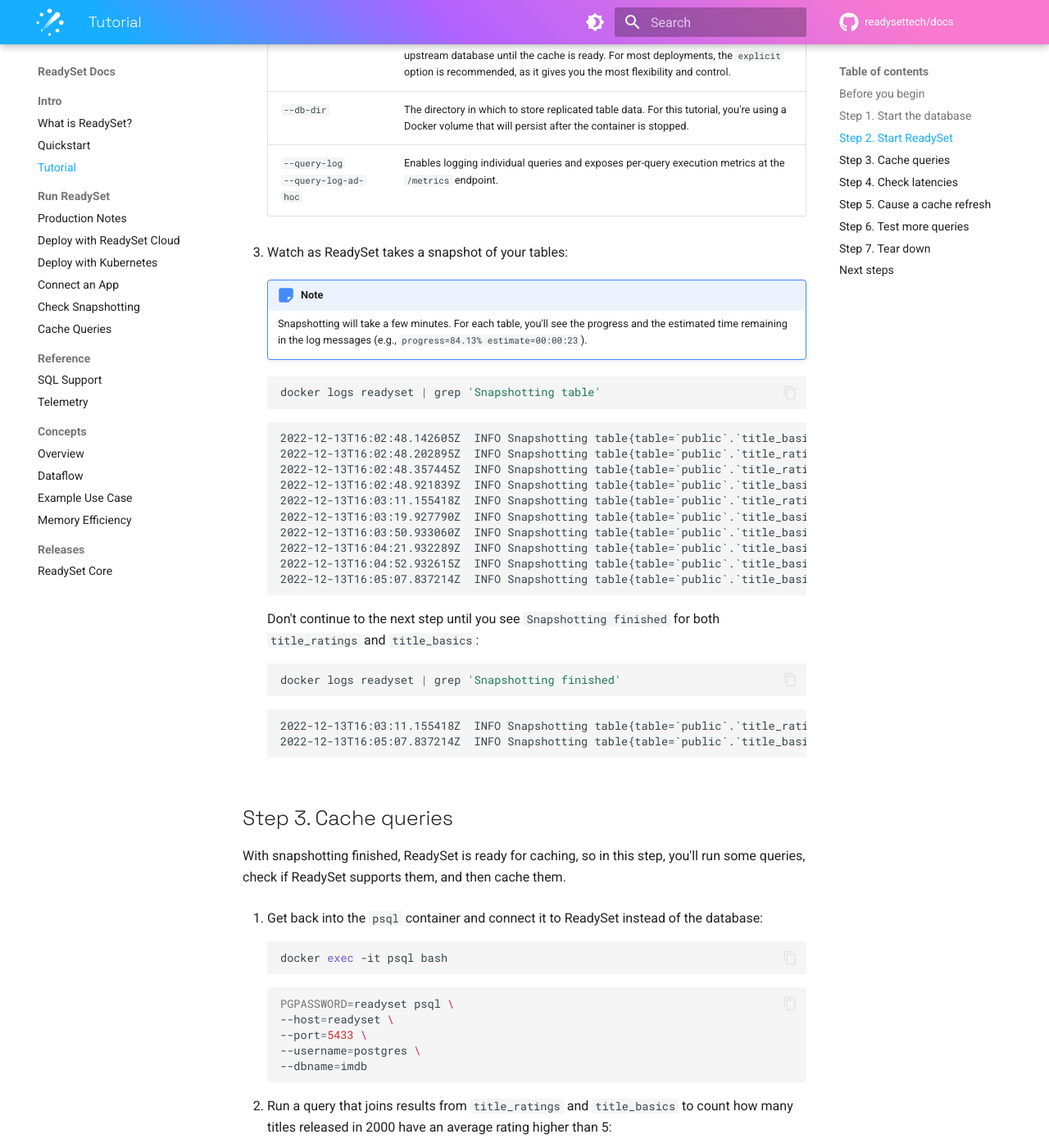
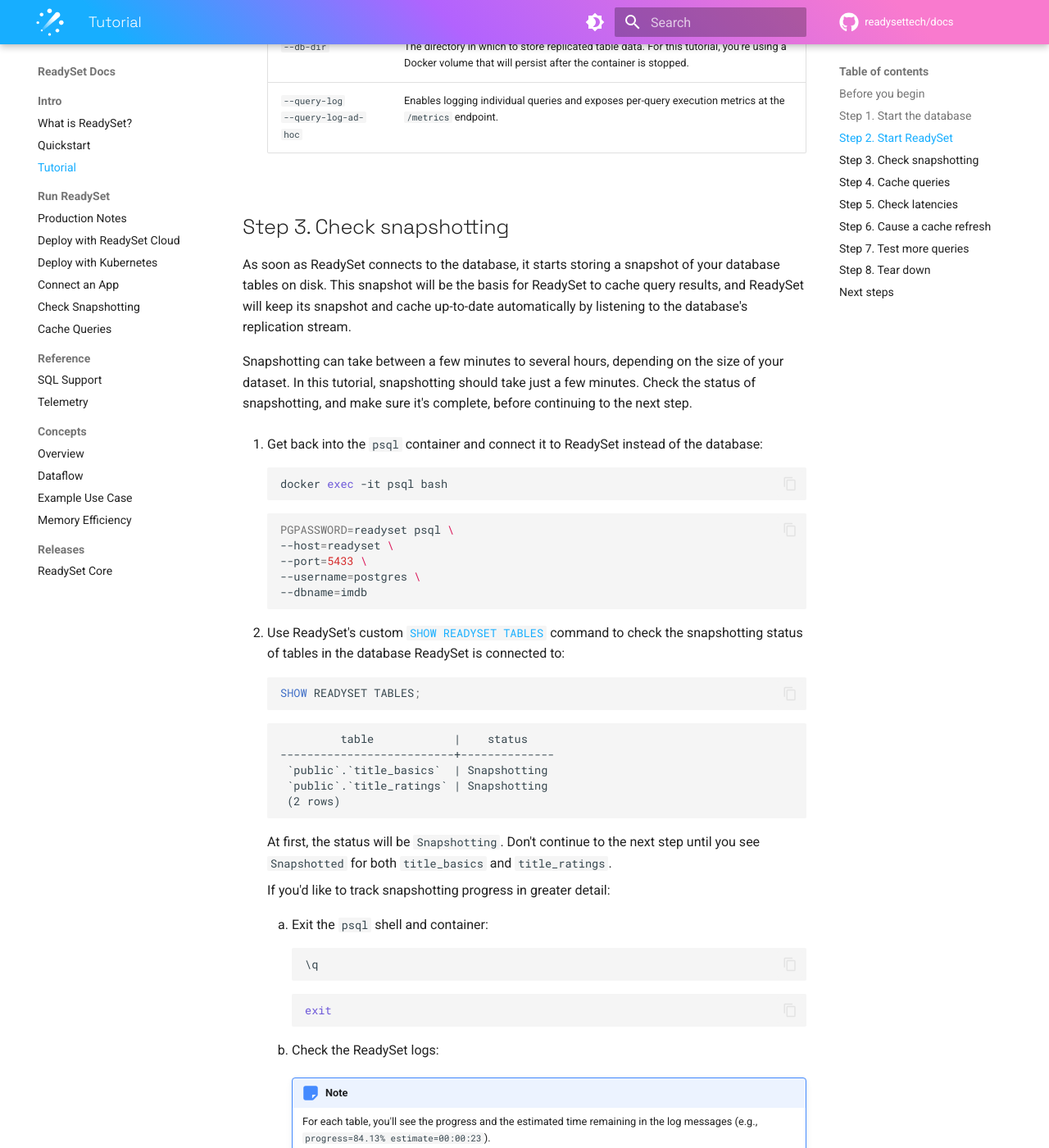
Before and after one commit to readysettech/docs-old, an MkDocs documentation site: the page built from docs/guides/tutorial.md, in a window 1280 px wide and 1400 px high, scrolled down 5811 px. Shown: the whole window at 82% size. Built offline with MkDocs 1.6.1 and Material for MkDocs 9.7.7, drawn with Linux system fonts in a browser that asks for light colours; comment, search, counter and statistics services are not loaded; some of the changed lines change nothing that is shown; some of the changed text lies outside the part shown.

Commit message:
Add "Check snapshotting" step to tutorial
- Start with new SQL command. Suggest logs for more
  granular tracking.
- Also fix step numbering throughout.

````diff
--- a/docs/guides/tutorial.md
+++ b/docs/guides/tutorial.md
@@ -22,7 +22,7 @@
     docker network create -d bridge readyset-net
     ```
 
-2. Create a new container and start Postgres inside it:
+1. Create a new container and start Postgres inside it:
 
     ``` sh
     docker run -d \
@@ -35,7 +35,7 @@
     -c wal_level=logical
     ```
 
-2. Take a moment to understand the flags you used:
+1. Take a moment to understand the flags you used:
 
     <style>
       table thead tr th:first-child {
@@ -50,9 +50,9 @@
     `--publish` | Maps the Postgres port from the container to the host so you can access the database from outside of Docker.
     `--network` | Connects the container to the bridge network you created earlier.
     `-e` | Sets environment variables to create a password for the default `postgres` user and to create a database. You'll use these details when connecting to Postgres.
-    `-c` |  Turns on Postgres [logical replication](https://www.postgresql.org/docs/current/logical-replication.html). Once ReadySet has taken an initial snapshot of the database, it uses the logical replication stream to keep its snapshot and caches up-to-date as the database changes. You'll see this in action in [Step 5](#step-5-cause-a-cache-refresh).
+    `-c` |  Turns on Postgres [logical replication](https://www.postgresql.org/docs/current/logical-replication.html). Once ReadySet has taken an initial snapshot of the database, it uses the logical replication stream to keep its snapshot and caches up-to-date as the database changes. You'll see this in action in [Step 6](#step-6-cause-a-cache-refresh).
 
-3. Create a second container for downloading sample data and running the `psql` client:
+1. Create a second container for downloading sample data and running the `psql` client:
 
     ``` sh
     docker run -dit \
@@ -62,7 +62,7 @@
     bash
     ```
 
-4. Get into the container and install some dependencies for downloading the sample data:
+1. Get into the container and install some dependencies for downloading the sample data:
 
     ``` sh
     docker exec -it psql bash
@@ -73,14 +73,14 @@
     && apt-get -y install curl unzip
     ```
 
-5. Download CSV files containing data for these tables from the [IMDb dataset](https://www.imdb.com/interfaces/):
+1. Download CSV files containing data for these tables from the [IMDb dataset](https://www.imdb.com/interfaces/):
 
     ``` sh
     curl -O https://raw.githubusercontent.com/readysettech/docs/main/docs/assets/quickstart_sample_data.zip \
     && unzip quickstart_sample_data.zip
     ```
 
-6. Use the `psql` client to create the schema for 2 tables, `title_basics` and `title_ratings`:
+1. Use the `psql` client to create the schema for 2 tables, `title_basics` and `title_ratings`:
 
     ``` sh
     PGPASSWORD=readyset psql \
@@ -114,7 +114,7 @@
         );"
     ```
 
-7. Load the data into each table:
+1. Load the data into each table:
 
     !!! note
 
@@ -142,7 +142,7 @@
         with DELIMITER E'\t'"
     ```
 
-8. Open the `psql` shell and get a sense of the data in each table:
+1. Open the `psql` shell and get a sense of the data in each table:
 
     ``` sh
     PGPASSWORD=readyset psql \
@@ -186,7 +186,7 @@
     (1 row)
     ```
 
-9. Exit the `psql` shell and container:
+1. Exit the `psql` shell and container:
 
     ``` sql
     \q
@@ -198,7 +198,7 @@
 
 ## Step 2. Start ReadySet
 
-Now that you have a live database with sample data, you'll connect ReadySet to the database and watch it take a snapshot of your tables. This snapshot will be the basis for ReadySet to cache query results, and ReadySet will keep its snapshot and cache up-to-date automatically by listening to the database's replication stream.
+Now that you have a live database with sample data, you'll connect ReadySet to the database.
 
 1. Create a third container and start ReadySet inside it, connecting ReadySet to your Postgres database via the connection string in `--upstream-db-url`:
 
@@ -227,7 +227,7 @@
     --query-log-ad-hoc
     ```
 
-2. This `docker run` command is similar to the one you used to start Postgres. However, the flags following the `readyset` image are specific to ReadySet. Take a moment to understand them:
+1. This `docker run` command is similar to the one you used to start Postgres. However, the flags following the `readyset` image are specific to ReadySet. Take a moment to understand them:
 
     Flag | Details
     -----|--------
@@ -238,47 +238,15 @@
     `--upstream-db-url` | <p>The URL for connecting ReadySet to Postgres. This connection URL includes the username and password for ReadySet to authenticate with as well as the database to replicate.</p><div class="admonition tip"><p class="admonition-title">Tip</p><p>By default, ReadySet replicates all tables in all schemas of the specified Postgres database. For this tutorial, that's fine. However, in future deployments, if the queries you want to cache access only a specific schema or specific tables in a schema, or if some tables can't be replicated by ReadySet because they contain [data types](../reference/sql-support.md#data-types) that ReadySet does not support, you can narrow the scope of replication by passing `--replication-tables=<schema.table>,<schema.table>`.</p>
     `--address` | The IP and port that ReadySet listens on. For this tutorial, ReadySet is running locally on a different port than Postgres, so connecting `psql` to ReadySet is just a matter of changing the port from `5432` to `5433`.</p>
     `--username`<br>`--password`| The username and password for connecting clients to ReadySet. For this tutorial, you're using the same username and password for both Postgres and ReadySet.
-    `--query-caching` | <p>The query caching mode for ReadySet.</p><p>For this tutorial, you've set this to `explicit`, which means you must run a specific command to have ReadySet cache a query (covered in [Step 3](#step-3-cache-queries)). The other options are `inrequestpath` and `async`. `inrequestpath` caches [supported queries](../reference/sql-support/#query-caching) automatically but blocks queries from returning results until the cache is ready. `async` also caches supported queries automatically but proxies queries to the upstream database until the cache is ready. For most deployments, the `explicit` option is recommended, as it gives you the most flexibility and control.</p>
+    `--query-caching` | <p>The query caching mode for ReadySet.</p><p>For this tutorial, you've set this to `explicit`, which means you must run a specific command to have ReadySet cache a query (covered in [Step 4](#step-4-cache-queries)). The other options are `inrequestpath` and `async`. `inrequestpath` caches [supported queries](../reference/sql-support/#query-caching) automatically but blocks queries from returning results until the cache is ready. `async` also caches supported queries automatically but proxies queries to the upstream database until the cache is ready. For most deployments, the `explicit` option is recommended, as it gives you the most flexibility and control.</p>
     `--db-dir` | The directory in which to store replicated table data. For this tutorial, you're using a Docker volume that will persist after the container is stopped.
     `--query-log`<br>`--query-log-ad-hoc` | Enables logging individual queries and exposes per-query execution metrics at the `/metrics` endpoint.
 
-3. Watch as ReadySet takes a snapshot of your tables:
+## Step 3. Check snapshotting
 
-    !!! note
+As soon as ReadySet connects to the database, it starts storing a snapshot of your database tables on disk. This snapshot will be the basis for ReadySet to cache query results, and ReadySet will keep its snapshot and cache up-to-date automatically by listening to the database's replication stream.
 
-        Snapshotting will take a few minutes. For each table, you'll see the progress and the estimated time remaining in the log messages (e.g., `progress=84.13% estimate=00:00:23`).
-
-    ``` sh
-    docker logs readyset | grep 'Snapshotting table'
-    ```
-
-    ``` {.text .no-copy}
-    2022-12-13T16:02:48.142605Z  INFO Snapshotting table{table=`public`.`title_basics`}: replicators::postgres_connector::snapshot: Snapshotting table context=LogContext({"deployment": "quickstart-postgres"})
-    2022-12-13T16:02:48.202895Z  INFO Snapshotting table{table=`public`.`title_ratings`}: replicators::postgres_connector::snapshot: Snapshotting table context=LogContext({"deployment": "quickstart-postgres"})
-    2022-12-13T16:02:48.357445Z  INFO Snapshotting table{table=`public`.`title_ratings`}: replicators::postgres_connector::snapshot: Snapshotting started context=LogContext({"deployment": "quickstart-postgres"}) rows=1246402
-    2022-12-13T16:02:48.921839Z  INFO Snapshotting table{table=`public`.`title_basics`}: replicators::postgres_connector::snapshot: Snapshotting started context=LogContext({"deployment": "quickstart-postgres"}) rows=5159701
-    2022-12-13T16:03:11.155418Z  INFO Snapshotting table{table=`public`.`title_ratings`}: replicators::postgres_connector::snapshot: Snapshotting finished context=LogContext({"deployment": "quickstart-postgres"}) rows_replicated=1246402
-    2022-12-13T16:03:19.927790Z  INFO Snapshotting table{table=`public`.`title_basics`}: replicators::postgres_connector::snapshot: Snapshotting progress context=LogContext({"deployment": "quickstart-postgres"}) rows_replicated=1126400 progress=21.83% estimate=00:01:51
-    2022-12-13T16:03:50.933060Z  INFO Snapshotting table{table=`public`.`title_basics`}: replicators::postgres_connector::snapshot: Snapshotting progress context=LogContext({"deployment": "quickstart-postgres"}) rows_replicated=2282496 progress=44.24% estimate=00:01:18
-    2022-12-13T16:04:21.932289Z  INFO Snapshotting table{table=`public`.`title_basics`}: replicators::postgres_connector::snapshot: Snapshotting progress context=LogContext({"deployment": "quickstart-postgres"}) rows_replicated=3433014 progress=66.54% estimate=00:00:46
-    2022-12-13T16:04:52.932615Z  INFO Snapshotting table{table=`public`.`title_basics`}: replicators::postgres_connector::snapshot: Snapshotting progress context=LogContext({"deployment": "quickstart-postgres"}) rows_replicated=4604034 progress=89.23% estimate=00:00:14
-    2022-12-13T16:05:07.837214Z  INFO Snapshotting table{table=`public`.`title_basics`}: replicators::postgres_connector::snapshot: Snapshotting finished context=LogContext({"deployment": "quickstart-postgres"}) rows_replicated=5159701
-    ```
-
-    Don't continue to the next step until you see `Snapshotting finished` for both `title_ratings` and `title_basics`:
-
-    ``` sh
-    docker logs readyset | grep 'Snapshotting finished'
-    ```
-
-    ``` {.text .no-copy}
-    2022-12-13T16:03:11.155418Z  INFO Snapshotting table{table=`public`.`title_ratings`}: replicators::postgres_connector::snapshot: Snapshotting finished context=LogContext({"deployment": "quickstart-postgres"}) rows_replicated=1246402
-    2022-12-13T16:05:07.837214Z  INFO Snapshotting table{table=`public`.`title_basics`}: replicators::postgres_connector::snapshot: Snapshotting finished context=LogContext({"deployment": "quickstart-postgres"}) rows_replicated=5159701
-    ```
-
-## Step 3. Cache queries
-
-With snapshotting finished, ReadySet is ready for caching, so in this step, you'll run some queries, check if ReadySet supports them, and then cache them.
+Snapshotting can take between a few minutes to several hours, depending on the size of your dataset. In this tutorial, snapshotting should take just a few minutes. Check the status of snapshotting, and make sure it's complete, before continuing to the next step.
 
 1. Get back into the `psql` container and connect it to ReadySet instead of the database:
 
@@ -294,7 +262,87 @@
     --dbname=imdb
     ```
 
-2. Run a query that joins results from `title_ratings` and `title_basics` to count how many titles released in 2000 have an average rating higher than 5:
+1. Use ReadySet's custom [`SHOW READYSET TABLES`](check-snapshotting.md#check-overall-status) command to check the snapshotting status of tables in the database ReadySet is connected to:
+
+    ``` sql
+    SHOW READYSET TABLES;
+    ```
+
+    ``` {.text .no-copy}
+             table            |    status
+    --------------------------+--------------
+     `public`.`title_basics`  | Snapshotting
+     `public`.`title_ratings` | Snapshotting
+     (2 rows)
+    ```
+
+    At first, the status will be `Snapshotting`. Don't continue to the next step until you see `Snapshotted` for both `title_basics` and `title_ratings`.
+
+    If you'd like to track snapshotting progress in greater detail:
+
+    1. Exit the `psql` shell and container:
+
+        ``` sql
+        \q
+        ```
+
+        ``` sh
+        exit
+        ```
+
+    1. Check the ReadySet logs:
+
+        !!! note
+
+            For each table, you'll see the progress and the estimated time remaining in the log messages (e.g., `progress=84.13% estimate=00:00:23`).
+
+        ``` sh
+        docker logs readyset | grep 'Snapshotting table'
+        ```
+
+        ``` {.text .no-copy}
+        2022-12-13T16:02:48.142605Z  INFO Snapshotting table{table=`public`.`title_basics`}: replicators::postgres_connector::snapshot: Snapshotting table context=LogContext({"deployment": "quickstart-postgres"})
+        2022-12-13T16:02:48.202895Z  INFO Snapshotting table{table=`public`.`title_ratings`}: replicators::postgres_connector::snapshot: Snapshotting table context=LogContext({"deployment": "quickstart-postgres"})
+        2022-12-13T16:02:48.357445Z  INFO Snapshotting table{table=`public`.`title_ratings`}: replicators::postgres_connector::snapshot: Snapshotting started context=LogContext({"deployment": "quickstart-postgres"}) rows=1246402
+        2022-12-13T16:02:48.921839Z  INFO Snapshotting table{table=`public`.`title_basics`}: replicators::postgres_connector::snapshot: Snapshotting started context=LogContext({"deployment": "quickstart-postgres"}) rows=5159701
+        2022-12-13T16:03:11.155418Z  INFO Snapshotting table{table=`public`.`title_ratings`}: replicators::postgres_connector::snapshot: Snapshotting finished context=LogContext({"deployment": "quickstart-postgres"}) rows_replicated=1246402
+        2022-12-13T16:03:19.927790Z  INFO Snapshotting table{table=`public`.`title_basics`}: replicators::postgres_connector::snapshot: Snapshotting progress context=LogContext({"deployment": "quickstart-postgres"}) rows_replicated=1126400 progress=21.83% estimate=00:01:51
+        2022-12-13T16:03:50.933060Z  INFO Snapshotting table{table=`public`.`title_basics`}: replicators::postgres_connector::snapshot: Snapshotting progress context=LogContext({"deployment": "quickstart-postgres"}) rows_replicated=2282496 progress=44.24% estimate=00:01:18
+        2022-12-13T16:04:21.932289Z  INFO Snapshotting table{table=`public`.`title_basics`}: replicators::postgres_connector::snapshot: Snapshotting progress context=LogContext({"deployment": "quickstart-postgres"}) rows_replicated=3433014 progress=66.54% estimate=00:00:46
+        2022-12-13T16:04:52.932615Z  INFO Snapshotting table{table=`public`.`title_basics`}: replicators::postgres_connector::snapshot: Snapshotting progress context=LogContext({"deployment": "quickstart-postgres"}) rows_replicated=4604034 progress=89.23% estimate=00:00:14
+        2022-12-13T16:05:07.837214Z  INFO Snapshotting table{table=`public`.`title_basics`}: replicators::postgres_connector::snapshot: Snapshotting finished context=LogContext({"deployment": "quickstart-postgres"}) rows_replicated=5159701
+        ```
+
+        Again, don't continue to the next step until you see `Snapshotting finished` for both `title_ratings` and `title_basics`:
+
+        ``` sh
+        docker logs readyset | grep 'Snapshotting finished'
+        ```
+
+        ``` {.text .no-copy}
+        2022-12-13T16:03:11.155418Z  INFO Snapshotting table{table=`public`.`title_ratings`}: replicators::postgres_connector::snapshot: Snapshotting finished context=LogContext({"deployment": "quickstart-postgres"}) rows_replicated=1246402
+        2022-12-13T16:05:07.837214Z  INFO Snapshotting table{table=`public`.`title_basics`}: replicators::postgres_connector::snapshot: Snapshotting finished context=LogContext({"deployment": "quickstart-postgres"}) rows_replicated=5159701
+        ```
+
+## Step 4. Cache queries
+
+With snapshotting finished, ReadySet is ready for caching, so in this step, you'll run some queries, check if ReadySet supports them, and then cache them.
+
+1. Get back into the `psql` container and connect it to ReadySet:
+
+    ``` sh
+    docker exec -it psql bash
+    ```
+
+    ``` sh
+    PGPASSWORD=readyset psql \
+    --host=readyset \
+    --port=5433 \
+    --username=postgres \
+    --dbname=imdb
+    ```
+
+1. Run a query that joins results from `title_ratings` and `title_basics` to count how many titles released in 2000 have an average rating higher than 5:
 
     ``` sql
     SELECT count(*) FROM title_ratings
@@ -309,7 +357,7 @@
      (1 row)
     ```
 
-3. Because the query is not yet cached, ReadySet proxied it to the upstream database. Use ReadySet's custom [`SHOW PROXIED QUERIES`](cache-queries.md#identify-queries-to-cache) command to check if ReadySet can cache the query:
+1. Because the query is not yet cached, ReadySet proxied it to the upstream database. Use ReadySet's custom [`SHOW PROXIED QUERIES`](cache-queries.md#identify-queries-to-cache) command to check if ReadySet can cache the query:
 
     ``` sql
     SHOW PROXIED QUERIES;
@@ -328,7 +376,7 @@
 
         To successfully cache the results of a query, ReadySet must support the SQL features and syntax in the query. For more details, see [SQL Support](../reference/sql-support.md#query-caching).
 
-4. Cache the query in ReadySet:
+1. Cache the query in ReadySet:
 
     ``` sql
     CREATE CACHE FROM -- (1)
@@ -343,7 +391,7 @@
 
         Caching will take a few minutes, as it constructs the initial dataflow graph for the query and adds indexes to the relevant ReadySet table snapshots, as necessary. The `CREATE CACHE` command will return once this is complete.
 
-5. Run a second query, this time joining results from your two tables to get the title and average rating of the 10 top-rated movies from 1950:
+1. Run a second query, this time joining results from your two tables to get the title and average rating of the 10 top-rated movies from 1950:
 
     ``` sql
     SELECT title_basics.originaltitle, title_ratings.averagerating
@@ -370,7 +418,7 @@
     (10 rows)
     ```
 
-6. Use the [`SHOW PROXIED QUERIES`](cache-queries.md#identify-queries-to-cache) command to check if ReadySet can cache the query:
+1. Use the [`SHOW PROXIED QUERIES`](cache-queries.md#identify-queries-to-cache) command to check if ReadySet can cache the query:
 
     ``` sql
     SHOW PROXIED QUERIES;
@@ -385,7 +433,7 @@
 
     You should see `yes` under `readyset supported`. If the value is `pending`, check again until you see `yes` or `no`.
 
-7. Cache the query in ReadySet:
+1. Cache the query in ReadySet:
 
     ``` sql
     CREATE CACHE FROM
@@ -401,7 +449,7 @@
 
         Again, caching will take a few minutes, as it constructs the initial dataflow graph for the query and adds indexes to the relevant ReadySet table snapshots, as necessary. The `CREATE CACHE` command will return once this is complete.
 
-8. Use ReadySet's custom [`SHOW CACHES`](cache-queries.md#cache-queries_1) command to verify that caches have been created for your two queries:
+1. Use ReadySet's custom [`SHOW CACHES`](cache-queries.md#cache-queries_1) command to verify that caches have been created for your two queries:
 
     ``` sql
     SHOW CACHES;
@@ -415,7 +463,7 @@
     (2 rows)
     ```
 
-9. Exit the `psql` shell and container:
+1. Exit the `psql` shell and container:
 
     ``` sql
     \q
@@ -425,7 +473,7 @@
     exit
     ```
 
-## Step 4. Check latencies
+## Step 5. Check latencies
 
 Now you'll use a simple Python application to run your queries against both the database and ReadySet and compare how fast results are returned.
 
@@ -439,7 +487,7 @@
     bash
     ```
 
-2. Get into the container and install some dependencies for running the app:
+1. Get into the container and install some dependencies for running the app:
 
     ``` sh
     docker exec -it app bash
@@ -451,7 +499,7 @@
     && pip3 install psycopg2 numpy
     ```
 
-3. Download the Python app:
+1. Download the Python app:
 
     ``` sh
     curl -O https://raw.githubusercontent.com/readysettech/docs/main/docs/assets/quickstart-app.py
@@ -463,7 +511,7 @@
     cat quickstart-app.py
     ```
 
-4. Run the first `JOIN` query against the database:
+1. Run the first `JOIN` query against the database:
 
     ``` sh
     python3 quickstart-app.py \
@@ -490,7 +538,7 @@
 
     Note the latencies when results are returned from the database.
 
-5. Run the same `JOIN` again, but this time against ReadySet:
+1. Run the same `JOIN` again, but this time against ReadySet:
 
     !!! tip
 
@@ -520,7 +568,7 @@
 
     As you can see, ReadySet returns results much faster. In the example here, the p50 latency went from 239.92ms to 0.37ms.
 
-6. Now run the second `JOIN` query against the database:
+1. Now run the second `JOIN` query against the database:
 
     ``` sh
     python3 quickstart-app.py \
@@ -556,7 +604,7 @@
 
     Note the latencies when results are returned from the database.
 
-7. Run the same `JOIN` again, but this time against ReadySet:
+1. Run the same `JOIN` again, but this time against ReadySet:
 
     ``` sh
     python3 quickstart-app.py \
@@ -591,13 +639,13 @@
 
     Again, ReadySet returns results much faster. In this case, p50 latency went from 172.65 ms to 0.40 ms.
 
-8. Exit the `app` container:
+1. Exit the `app` container:
 
     ``` sh
     exit
     ```
 
-## Step 5. Cause a cache refresh
+## Step 6. Cause a cache refresh
 
 One of ReadySet's most important features is its ability to keep your cache up-to-date as writes are applied to the upstream database. In this step, you'll see this in action.
 
@@ -607,7 +655,7 @@
     docker exec -it psql bash
     ```
 
-2. Insert new rows that will change the count returned by your first `JOIN` query:
+1. Insert new rows that will change the count returned by your first `JOIN` query:
 
     ``` sh
     PGPASSWORD=readyset psql \
@@ -621,19 +669,19 @@
           VALUES ('tt9999998', 10, 1000000);"
     ```
 
-3. Exit the `psql` container:
+1. Exit the `psql` container:
 
     ``` sh
     exit
     ```
 
-4. Get back into the `app` container:
+1. Get back into the `app` container:
 
     ``` sh
     docker exec -it app bash
     ```
 
-5. Run the `JOIN` against ReadySet again:
+1. Run the `JOIN` against ReadySet again:
 
     ``` sh
     python3 quickstart-app.py \
@@ -661,13 +709,13 @@
 
         Previously, the count was 14144. Now, the count is 14145, and the query latencies are virtually unchanged. This shows how ReadySet automatically updates your cache, using the database's replication stream, with no action needed on your part to keep the database and cache in sync.
 
-6. Exit the `app` container:
+1. Exit the `app` container:
 
     ``` sh
     exit
     ```
 
-## Step 6. Test more queries
+## Step 7. Test more queries
 
 Before tearing down your deployment, feel free to test more queries to see if they're supported by ReadySet and, if so, to see how much of a performance boost you get when the queries are cached.
 
@@ -723,7 +771,7 @@
 --query="<query text>"
 ```
 
-## Step 7. Tear down
+## Step 8. Tear down
 
 When you are done testing, use the following commands to stop and remove the resources used in this tutorial:
 
````
